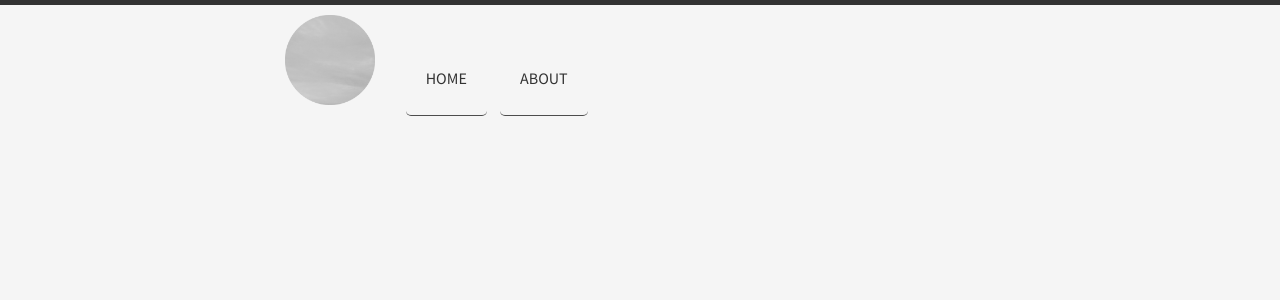
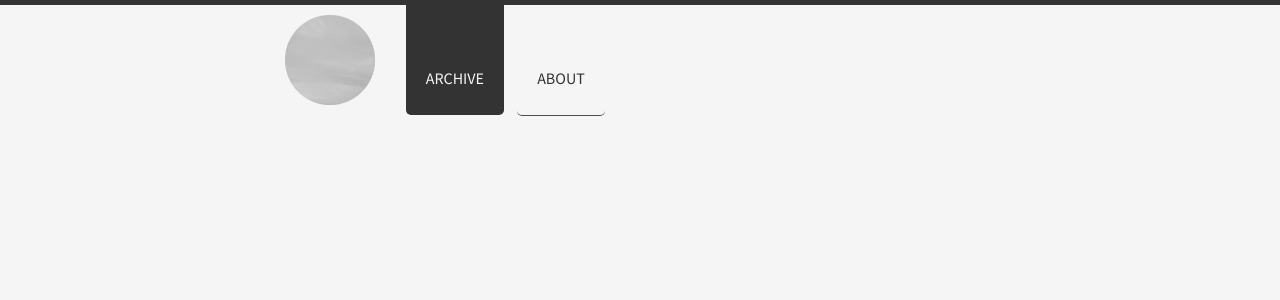
Before and after one commit to brainfeeder-git/brainfeeder-git.github.io, a Jekyll site: the page built from index.html, in a window 1280 px wide. Shown: the top 300 px of the page. Built offline with Jekyll 4.4.1, drawn with Linux system fonts in a browser that asks for light colours; nearby versions of some CDN libraries; Markdown is read by kramdown in place of the engine named in the settings.

Commit message:
br@infeeder

```diff
--- a/_data/links.yml
+++ b/_data/links.yml
@@ -1,5 +1,5 @@
 - url: /
-  title: home
+  title: archive
 
 - url: /about
   title: about
--- a/_includes/head.html
+++ b/_includes/head.html
@@ -1,6 +1,6 @@
 <!-- meta information -->
 <meta charset="utf-8">
-<meta name="description" {% if page.title == "Home" %}
+<meta name="description" {% if page.title == "archive" %}
       content="{{ site.data.brainfeeder.description }}" {% else %}
       content="{{ page.content | strip_html | strip_newlines | truncate: 120 }}" {% endif %}>
 <meta name="author" content="{{ site.data.brainfeeder.author }}">
--- a/index.html
+++ b/index.html
@@ -1,6 +1,6 @@
 ---
 layout: default
-title: Home
+title: archive
 ---
 
 <section class="post-archive">
```
